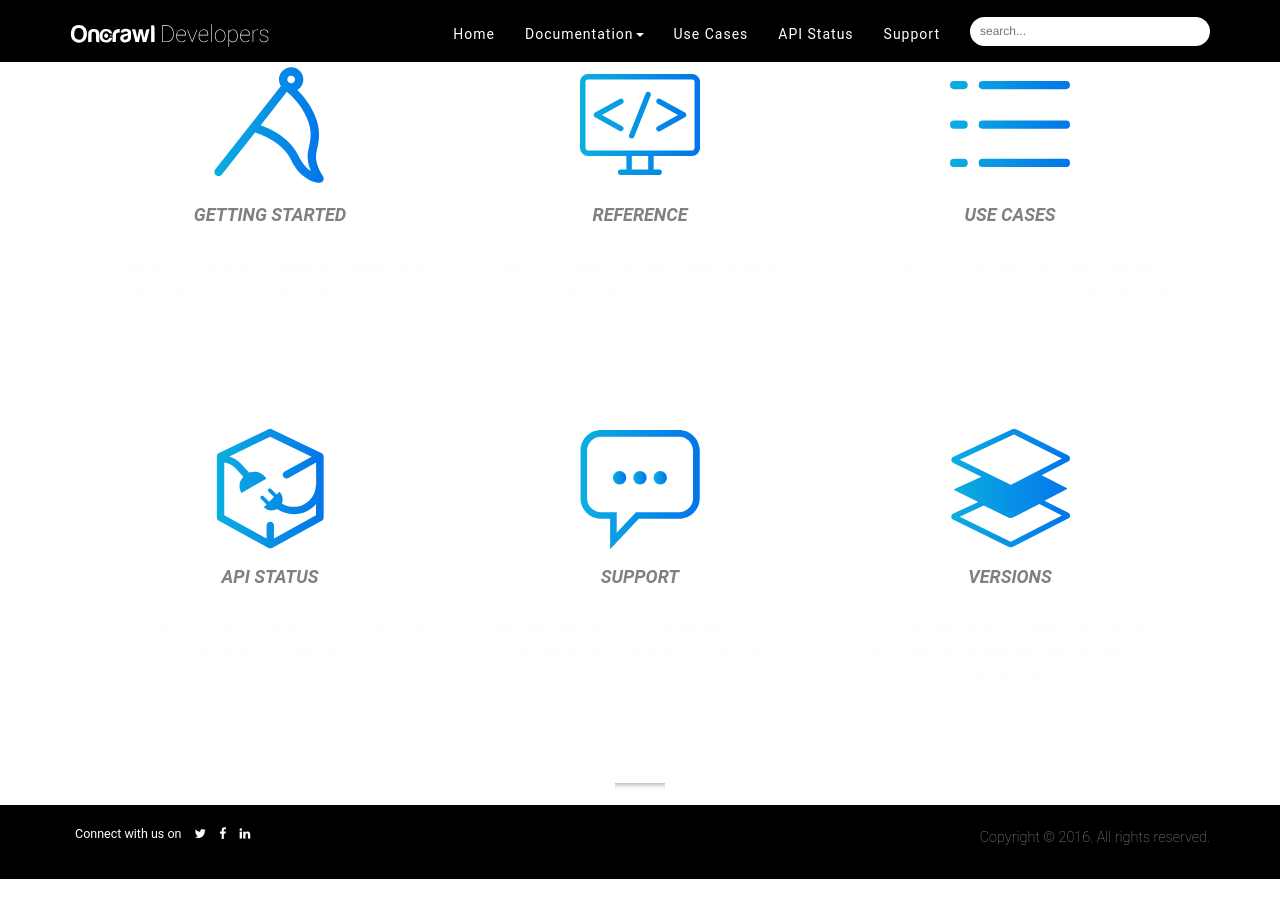
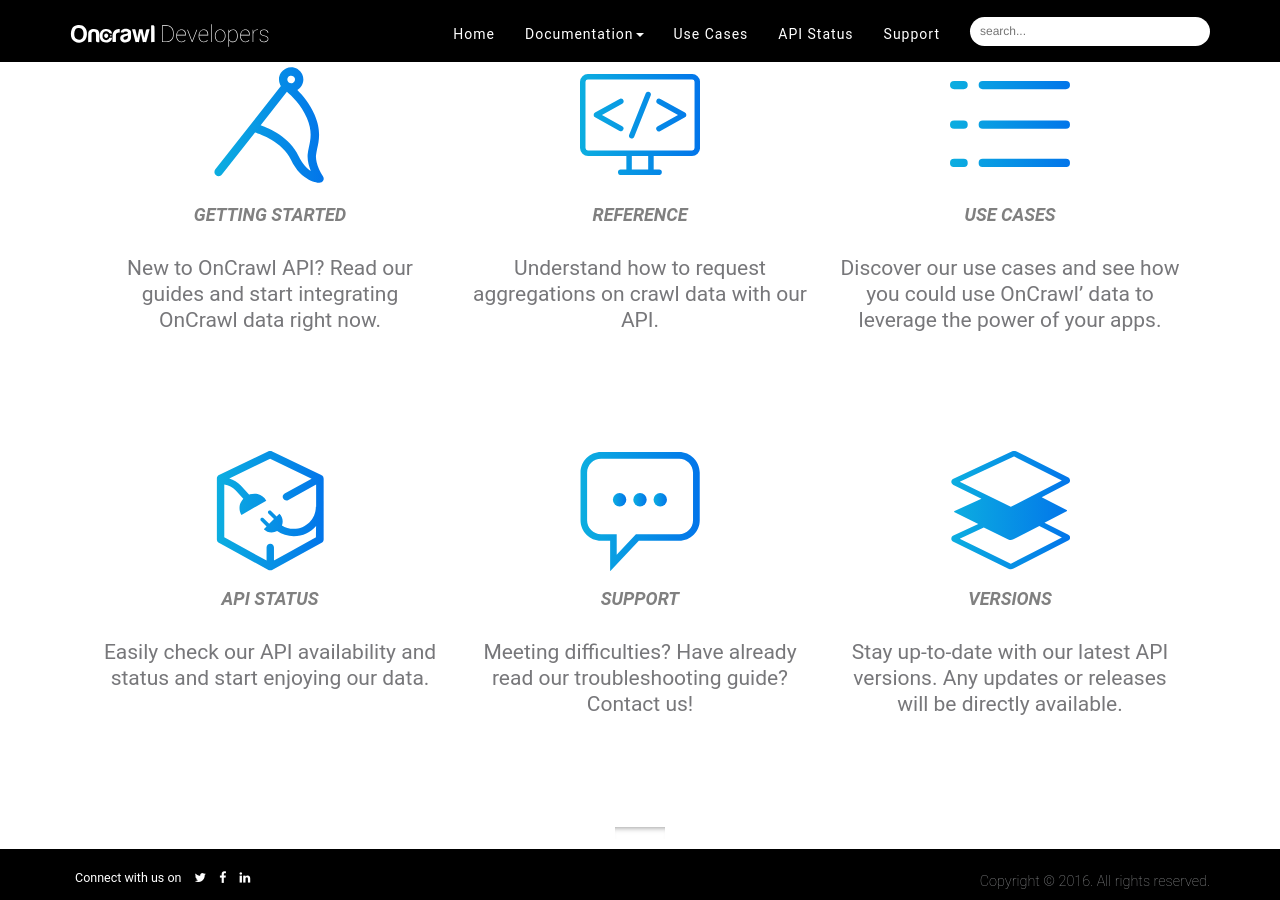
Before and after one commit to cogniteev/oncrawl-documentation-platform, a Jekyll site: the page built from index.html, in a window 1280 px wide and 900 px high, scrolled down 972 px. Built offline with Jekyll 4.4.1, drawn with Linux system fonts in a browser that asks for light colours; nearby versions of some CDN libraries; library files that are not in the unit come from our copies; comment, search, counter and statistics services are not loaded; before the commit the page ends 1851 px from its top, so only the background shows below that.

Commit message:
index.html: Fix description of each element / indentation

```diff
--- a/index.html
+++ b/index.html
@@ -6,7 +6,6 @@
 github_editme: false
 
 ---
-
 <!DOCTYPE html>
 <html lang="en"><head>
   <meta charset="utf-8">
@@ -29,9 +28,7 @@
 
   <script src="js/modernizr-2.7.1.js"></script>
 </head>
-
 <body>
-
   <header>
     <div class="container">
       <div class="row header-info">
@@ -39,7 +36,8 @@
           <!--<img class="image-front" src="img/oncrawl-demo.png">-->
           <h1 class="wow fadeIn" style="color:#fff;">Join the OnCrawl Developer Program</h1>
           <br />
-            <h2 class="lead wow fadeIn" data-wow-delay="0.5s">Take benefits of OnCrawl’s API and use our data directly in your tools and dashboards.
+          <h2 class="lead wow fadeIn" data-wow-delay="0.5s">
+            Take benefits of OnCrawl’s API and use our data directly in your tools and dashboards.
           </h2>
           <a href="https://chrome.google.com/webstore/detail/oncrawl-seo-page-audit/nfojifjnofppeejebpacanapgelnmcem?hl=en" class="btn btn-doc" role="button"> BROWSE THE DOCUMENTATION </a>
         </div>
@@ -67,57 +65,52 @@
             <img src="../images/chrome-extension.svg" width="60%">
           </span>
           <h4 class="service-heading">GETTING STARTED</h4>
-                    <p class="text-muted">New to OnCrawl API? Read our guides and start integrating OnCrawl data right now.</p>
+          <p class="lead wow" style="color:#77777a;">New to OnCrawl API? Read our guides and start integrating OnCrawl data right now.</p>
         </div>
         <div class="col-md-4">
           <span class="fa-stack fa-4x">
             <img src="../images/http-headers.svg" width="60%">
           </span>
           <h4 class="service-heading">REFERENCE</h4>
-                    <p class="text-muted">Understand how to request aggregations on crawl data with our API.</p>
+          <p class="lead wow" style="color:#77777a;">Understand how to request aggregations on crawl data with our API.</p>
         </div>
         <div class="col-md-4">
           <span class="fa-stack fa-4x">
             <img src="../images/twitter-lists.svg" width="60%">
           </span>
           <h4 class="service-heading">USE CASES</h4>
-                    <p class="text-muted">Discover our use cases and see how you could use OnCrawl’ data to leverage the power of your apps. </p>
+          <p class="lead wow" style="color:#77777a;">Discover our use cases and see how you could use OnCrawl’ data to leverage the power of your apps. </p>
         </div>
       </div>
     </div>
-
-        <div class="container">
     </br>
     </br>
     </br>
     </br>
-
-
+    <div class="container">
       <div class="row text-center">
         <div class="col-md-4">
           <span class="fa-stack fa-4x">
             <img src="../images/entities.svg" width="60%">
           </span>
           <h4 class="service-heading">API STATUS</h4>
-                    <p class="text-muted">Easily check our API availability and status and start enjoying our data.</p>
+          <p class="lead wow" style="color:#77777a;">Easily check our API availability and status and start enjoying our data.</p>
         </div>
         <div class="col-md-4">
           <span class="fa-stack fa-4x">
             <img src="../images/payload.svg" width="60%">
           </span>
           <h4 class="service-heading">SUPPORT</h4>
-                    <p class="text-muted">Meeting difficulties? Have already read our troubleshooting guide? Contact us! </p>
+          <p class="lead wow" style="color:#77777a;">Meeting difficulties? Have already read our troubleshooting guide? Contact us! </p>
         </div>
         <div class="col-md-4">
            <span class="fa-stack fa-4x">
              <img src="../images/broken-links.svg" width="60%">
            </span>
            <h4 class="service-heading">VERSIONS</h4>
-                    <p class="text-muted">Stay up-to-date with our latest API versions. Any updates or releases will be directly available.  </p>
+           <p class="lead wow" style="color:#77777a;">Stay up-to-date with our latest API versions. Any updates or releases will be directly available.  </p>
         </div>
       </div>
-
-
     </div>
   </section>
 
```
Lines whose indentation alone changed are shown as unchanged.
